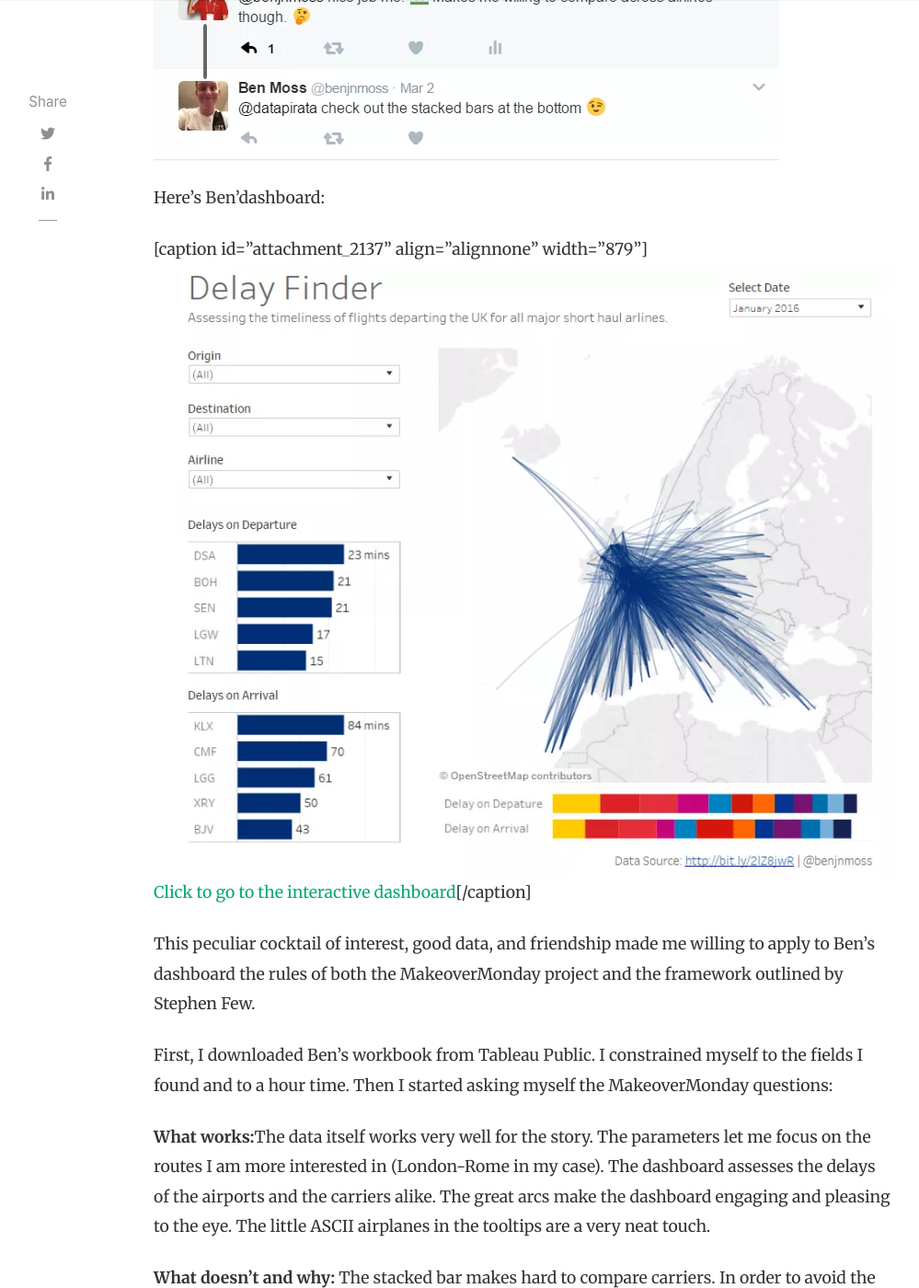
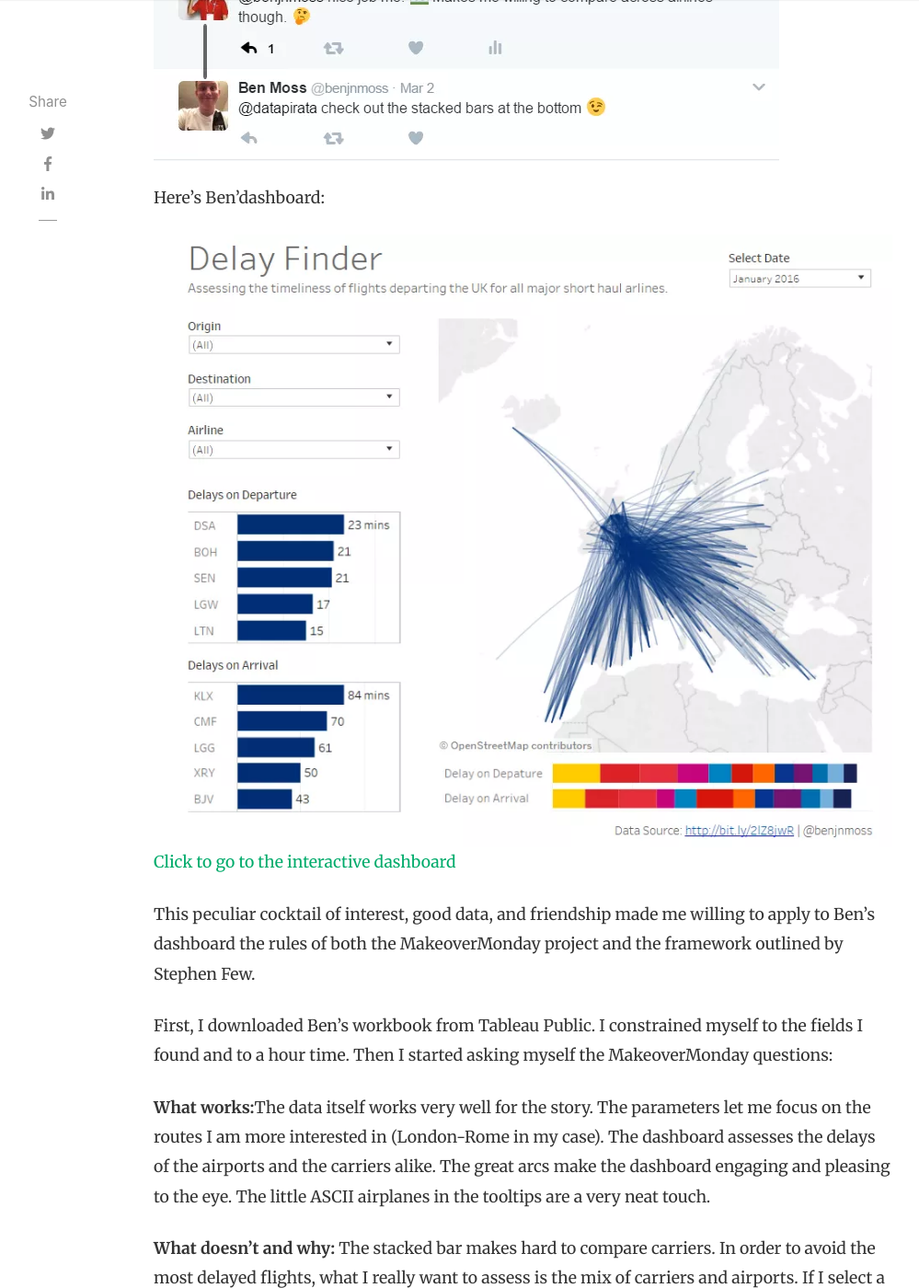
Before and after one commit to Nicco-Cirone/blog, a Jekyll site: the page built from _posts/2017-03-09-delay-finder-my-makeovermonday-of-a-viz-by-ben-moss.md, in a window 1280 px wide and 1400 px high, scrolled down 1806 px. Shown: the whole window at 92% size, without its empty margins (118-1117 px from the left). Built offline with Jekyll 4.4.1, drawn with Linux system fonts in a browser that asks for light colours; nearby versions of some CDN libraries; comment, search, counter and statistics services are not loaded.

Commit message:
Update 2017-03-09-delay-finder-my-makeovermonday-of-a-viz-by-ben-moss.md

```diff
--- a/_posts/2017-03-09-delay-finder-my-makeovermonday-of-a-viz-by-ben-moss.md
+++ b/_posts/2017-03-09-delay-finder-my-makeovermonday-of-a-viz-by-ben-moss.md
@@ -23,11 +23,9 @@
 
 Here's Ben'dashboard:
 
-[caption id="attachment\_2137" align="alignnone" width="879"][![dashie]({{ site.baseurl }}/assets/uploads/dashie.webp)](https://public.tableau.com/profile/ben.moss3243#!/vizhome/DelayFinder/DelayFinder) [Click to go to the interactive dashboard](https://public.tableau.com/profile/ben.moss3243#!/vizhome/DelayFinder/DelayFinder)[/caption]
+[![dashie]({{ site.baseurl }}/assets/uploads/dashie.webp)](https://public.tableau.com/profile/ben.moss3243#!/vizhome/DelayFinder/DelayFinder) [Click to go to the interactive dashboard](https://public.tableau.com/profile/ben.moss3243#!/vizhome/DelayFinder/DelayFinder)
 
 This peculiar cocktail of interest, good data, and friendship made me willing to apply to Ben's dashboard the rules of both the MakeoverMonday project and the framework outlined by Stephen Few.
-
-
 
 First, I downloaded Ben's workbook from Tableau Public. I constrained myself to the fields I found and to a hour time. Then I started asking myself the MakeoverMonday questions:
 
```
